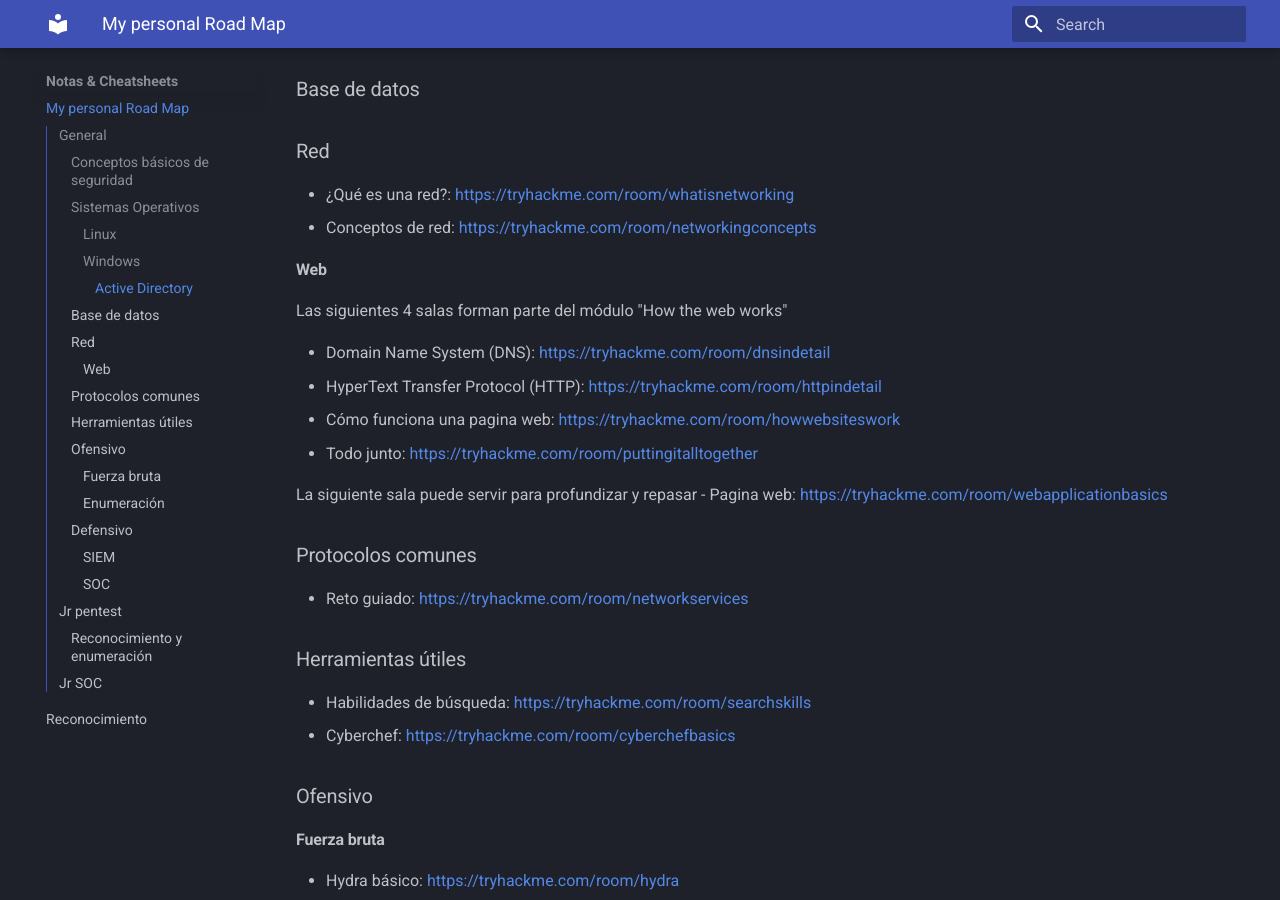
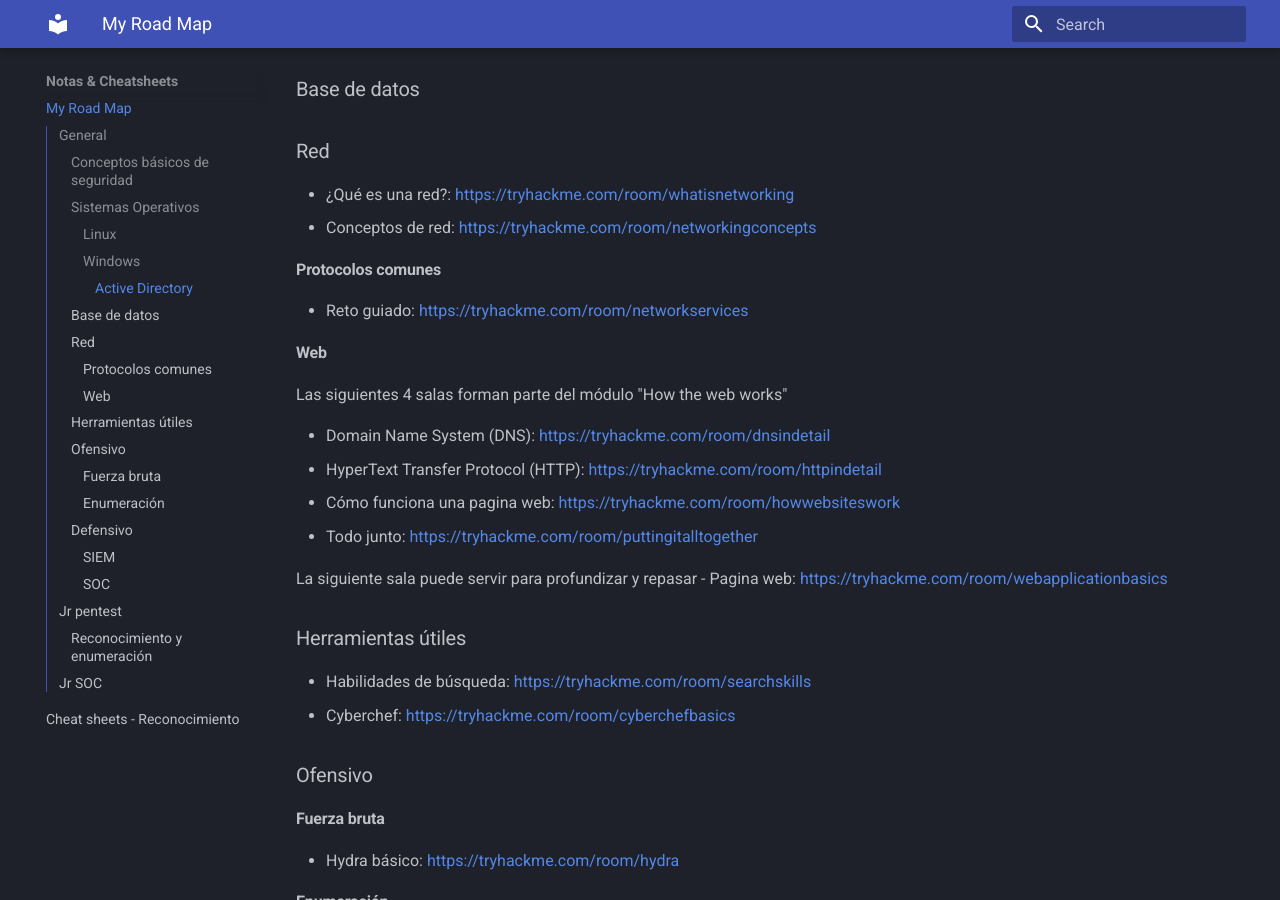
Before and after one commit to Erickmarquez7/cybersec, an MkDocs documentation site: the page built from docs/notasych/myrmap.md, in a window 1280 px wide and 900 px high, scrolled down 1039 px. Built offline with MkDocs 1.6.1 and Material for MkDocs 9.7.7, drawn with Linux system fonts in a browser that asks for light colours.

Commit message:
cambios_menores

```diff
--- a/mkdocs.yml
+++ b/mkdocs.yml
@@ -37,8 +37,8 @@
       - Agent T: prueba/prueba.md
 
   - Notas & Cheatsheets:
-    - My personal Road Map: notasych/myrmap.md
-    - Reconocimiento: notasych/recon.md
+    - My Road Map: notasych/myrmap.md
+    - Cheat sheets - Reconocimiento: notasych/recon.md
 
   - Rabbit Holes:
     - Curiosidades: ruta/a/seguir/ejemplo.md
```
Also changed, not shown: docs/notasych/myrmap.md (+4 -4 lines).
